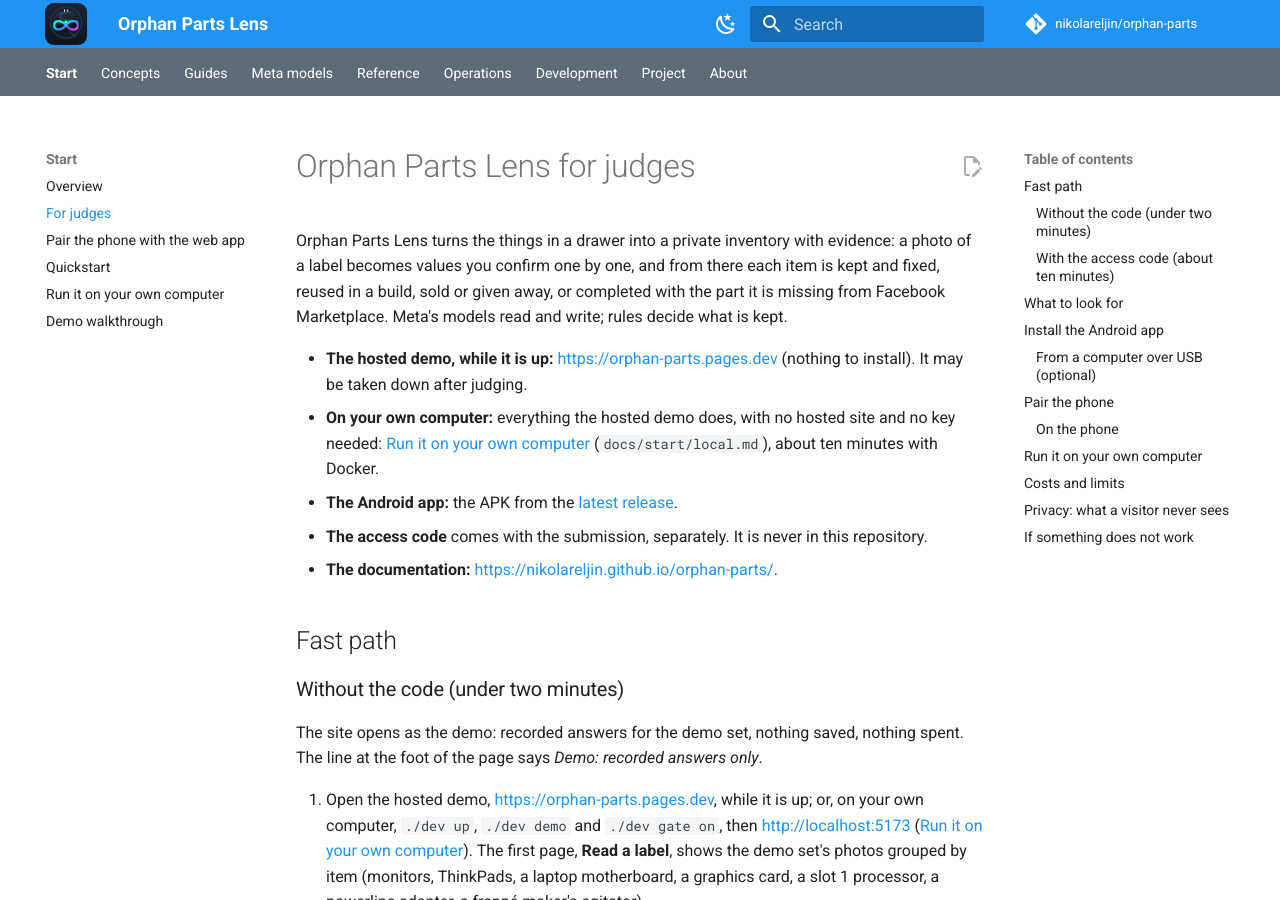
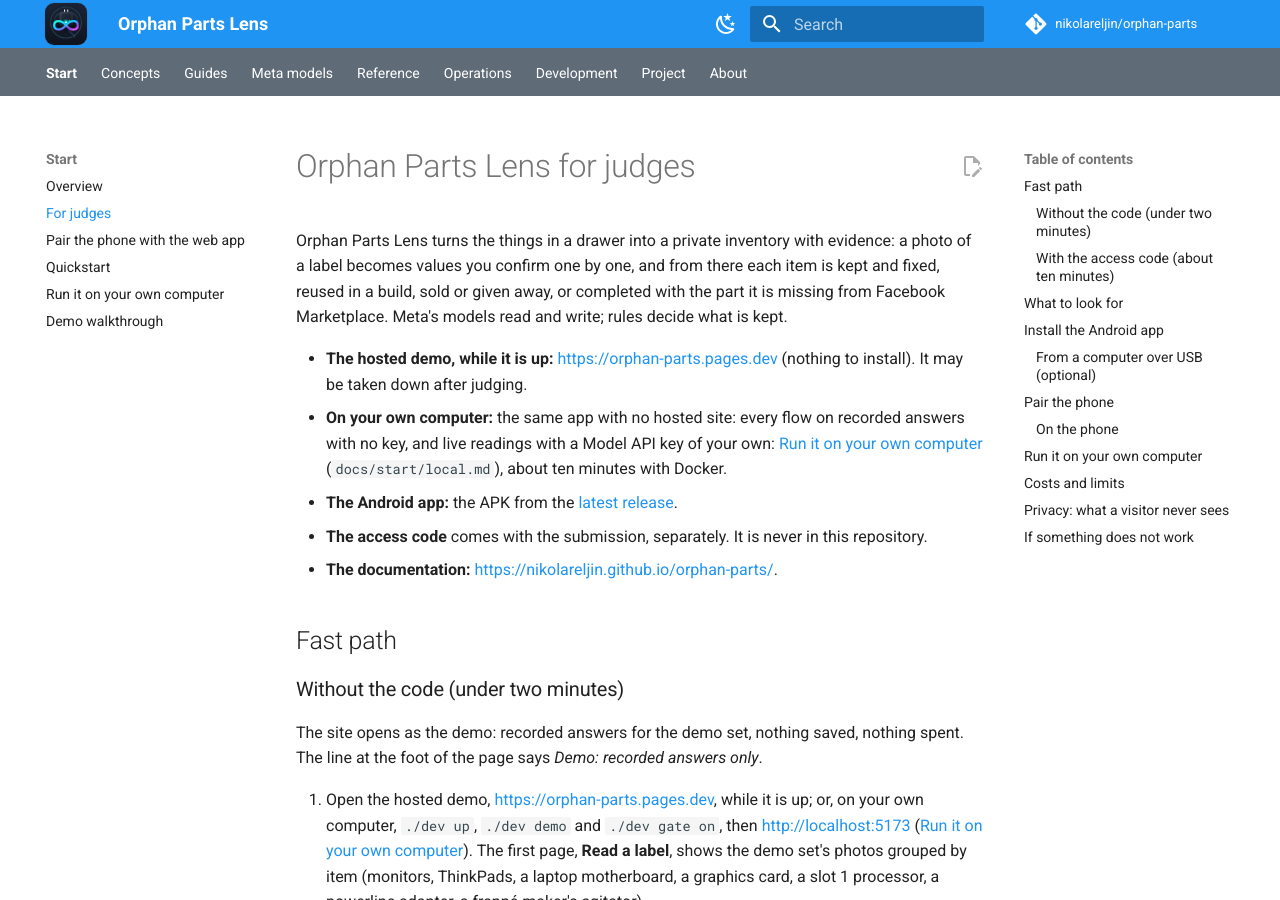
Before and after one commit to nikolareljin/orphan-parts, an MkDocs documentation site: the page built from docs/start/judges.md, in a window 1280 px wide and 900 px high. Built offline with MkDocs 1.6.1 and Material for MkDocs 9.7.7, drawn with Linux system fonts in a browser that asks for light colours; comment, search, counter and statistics services are not loaded.

Commit message:
docs: say a local run needs a key for live readings, and which .env lines to set

```diff
--- a/JUDGES.md
+++ b/JUDGES.md
@@ -7,8 +7,9 @@ Marketplace. Meta's models read and write; rules decide what is kept.
 
 - **The hosted demo, while it is up:** <https://orphan-parts.pages.dev> (nothing to install).
   It may be taken down after judging.
-- **On your own computer:** everything the hosted demo does, with no hosted site and no key
-  needed: [Run it on your own computer](https://nikolareljin.github.io/orphan-parts/start/local/)
+- **On your own computer:** the same app with no hosted site: every flow on recorded answers
+  with no key, and live readings with a Model API key of your own:
+  [Run it on your own computer](https://nikolareljin.github.io/orphan-parts/start/local/)
   (`docs/start/local.md`), about ten minutes with Docker.
 - **The Android app:** the APK from the
   [latest release](https://github.com/nikolareljin/orphan-parts/releases/latest).
```
Also changed, not shown: docs/start/local.md (+2 -1 lines).
